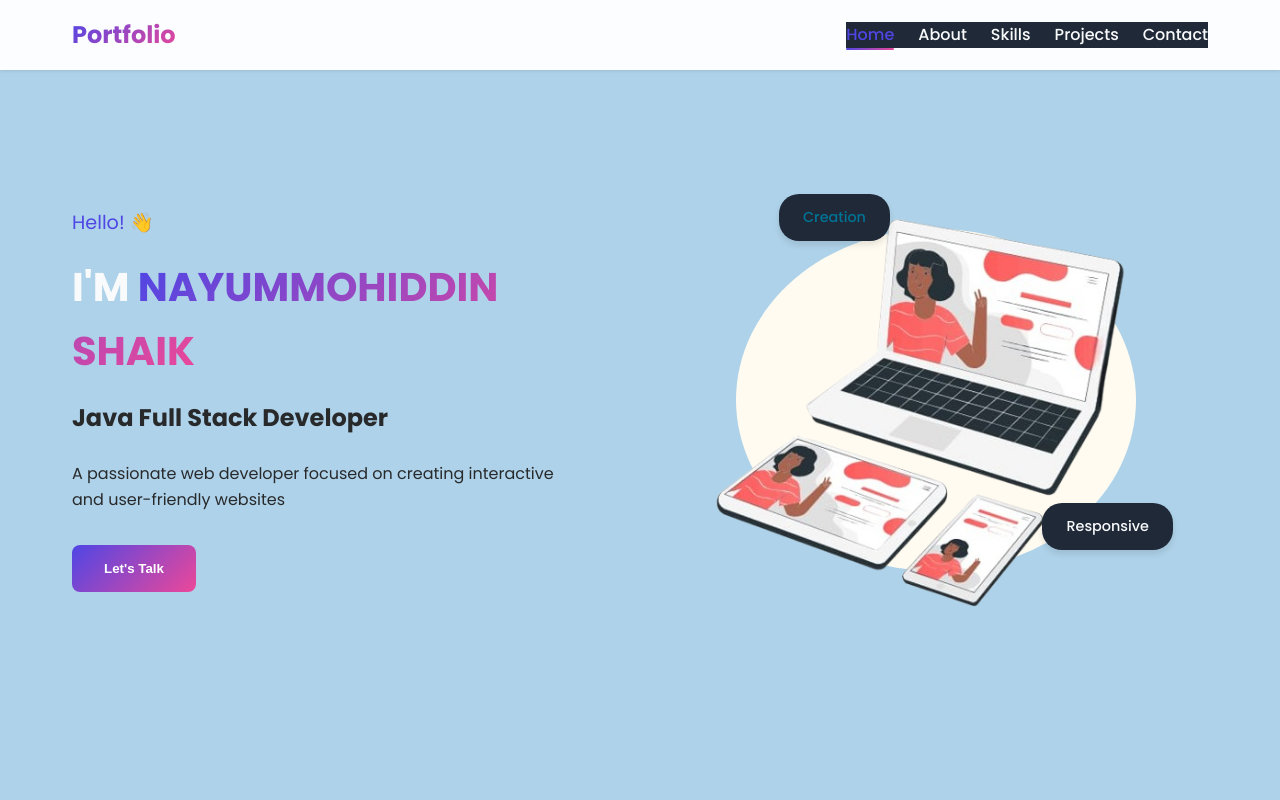
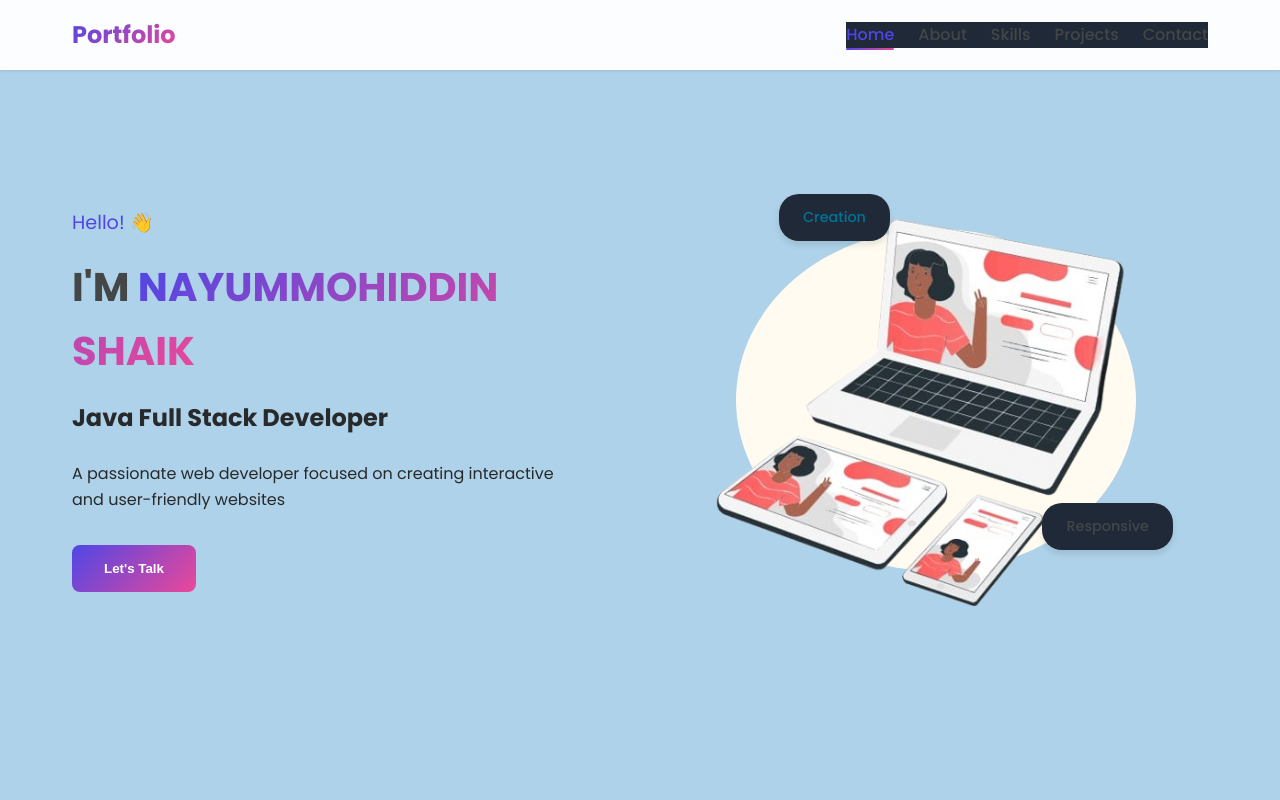
Before and after one commit to nayummohiddin/Portfolio, a plain HTML site: page index.html in a window 1280 px wide. Shown: the top 800 px of the page. Drawn offline with Linux system fonts and the dark colour scheme.

Commit message:
Update styles.css

```diff
--- a/styles.css
+++ b/styles.css
@@ -459,7 +459,7 @@ button:hover {
     :root {
        --light: #aed2e9;
         --dark: #F9FAFB;
-        --text-primary: #F9FAFB;
+         --text-primary: #444647;
         --text-secondary: #28292b;
     }
 
```
